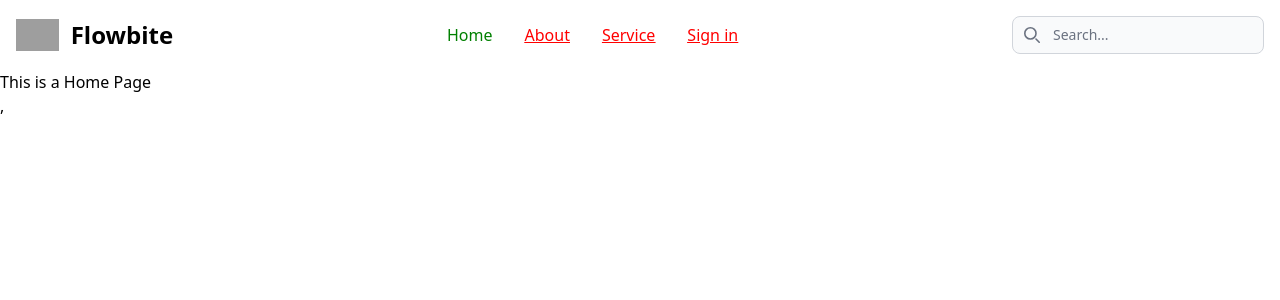
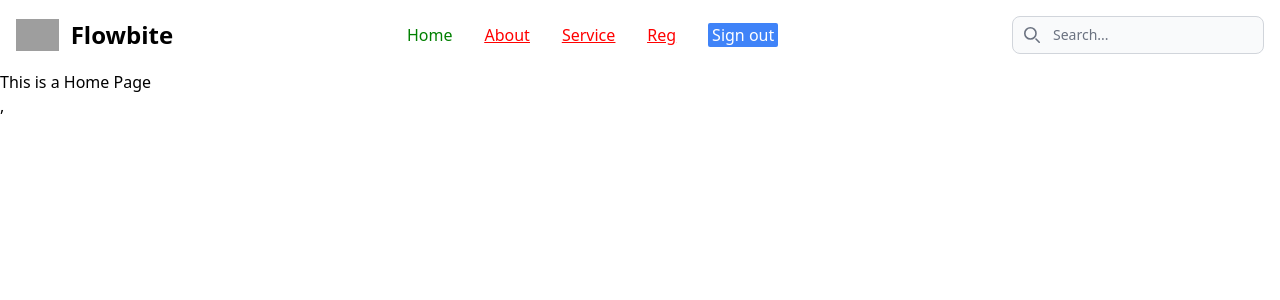
Before and after one commit to CodingSabbir/Aunthentication, a React (Vite) app: page / in a window 1280 px wide. Shown: the top 300 px of the page. Built offline with nearby package versions, Linux system fonts and the light colour scheme; no server answers; grey boxes are pictures that could not be loaded.

Commit message:
condation

```diff
--- a/src/Components/Header.jsx
+++ b/src/Components/Header.jsx
@@ -1,8 +1,13 @@
 import React from 'react';
+import { useAuthState } from 'react-firebase-hooks/auth';
 import { NavLink } from 'react-router-dom';
+import auth from '../firebase.Config';
 
 
 const Header = () => {
+
+const {user} = useAuthState(auth)
+
 const styleColor=({isActive})=>{
    return{
      textDecoration : isActive ? 'none' : 'underline',
@@ -69,13 +74,23 @@ const styleColor=({isActive})=>{
         </li>
         <li>
         <NavLink style={styleColor} to={'/regester'}>
-        <a href="#" class="block py-2 pl-3 pr-4  bg-blue-700 rounded md:bg-transparent md:p-0 " aria-current="page">Sign in </a>
+        <a href="#" class="block py-2 pl-3 pr-4  bg-blue-700 rounded md:bg-transparent md:p-0 " aria-current="page">Reg </a>
         </NavLink>
         </li>
+      {
+        user
+        ?   <button className='bg-blue-500 text-white px-1 rounded-sm'>Sign in</button>
+        :   <button  className='bg-blue-500 text-white px-1 rounded-sm'>Sign out</button>
+      }
+
+
       </ul>
     </div>
   </div>
 </nav>
+
+
+
 
         </>
     );
```
